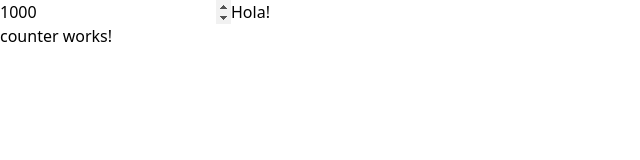
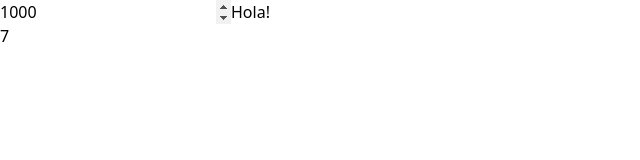
Before and after one commit to G9D4/angular-store, an Angular app: page /about in a window 1280 px wide. Shown: the top 160 px of the page, without its empty margins (0-640 px from the left). Built offline with nearby package versions, Linux system fonts and the light colour scheme.

Commit message:
clase 38

```diff
--- a/src/app/domains/shared/components/counter/counter.component.html
+++ b/src/app/domains/shared/components/counter/counter.component.html
@@ -1 +1 @@
-<p>counter works!</p>
+<p>{{ counter() }}</p>
--- a/src/app/domains/shared/components/counter/counter.component.ts
+++ b/src/app/domains/shared/components/counter/counter.component.ts
@@ -1,4 +1,4 @@
-import { Component, Input, SimpleChanges } from '@angular/core';
+import { Component, Input, SimpleChanges, signal } from '@angular/core';
 import { CommonModule } from '@angular/common';
 
 @Component({
@@ -11,6 +11,8 @@ import { CommonModule } from '@angular/common';
 export class CounterComponent {
   @Input ({required: true}) duration: number = 0;
   @Input ({required: true}) message: string = '';
+  counter = signal(0);
+  counterRef: number | undefined;
 
   // El constructor es lo primero que se ejecuta
   // Corre antes del render
@@ -41,6 +43,10 @@ export class CounterComponent {
     console.log('-'.repeat(10));
     console.log('duration =>', this.duration);
     console.log('message =>', this.message);
+    this.counterRef = window.setInterval(() => {
+      console.log('run interval')
+      this.counter.update(statePrev => statePrev + 1);
+    }, 1000);
   }
 
   ngAfterViewInit() {
@@ -55,6 +61,7 @@ export class CounterComponent {
     // Cuando el componente se recupera luego de ser destruido se vuelve a correr todo el ciclo desde el constructor
     console.log('ngOnDestroy');
     console.log('-'.repeat(10));
+    window.clearInterval(this.counterRef);
   }
 
   doSomething() {
```
